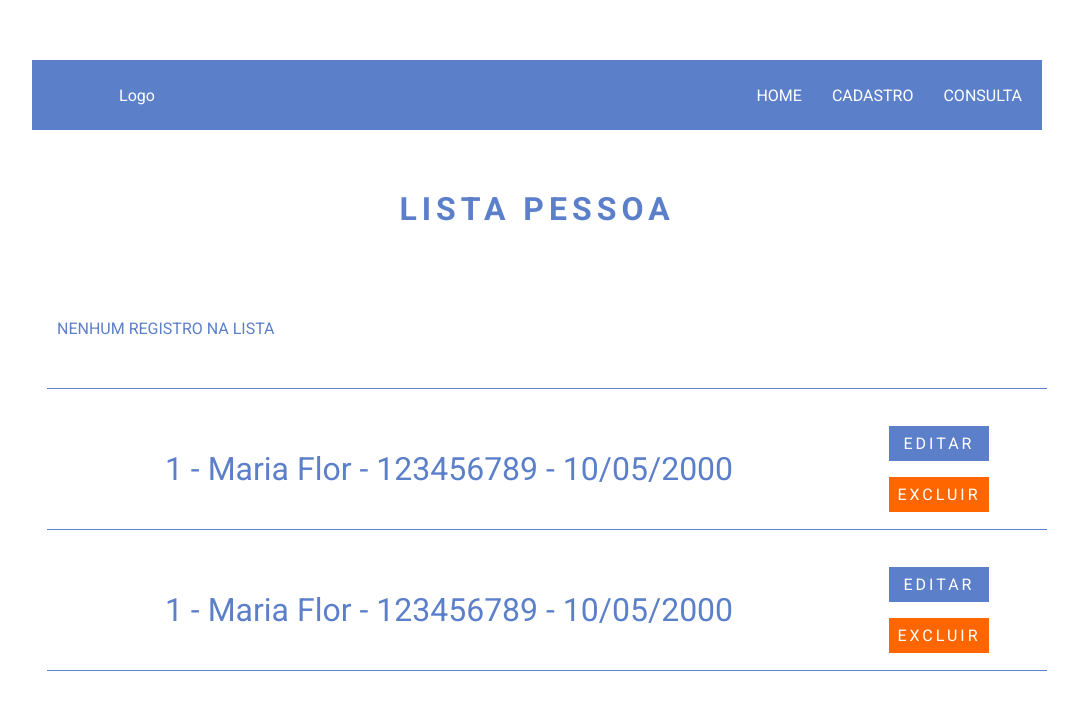
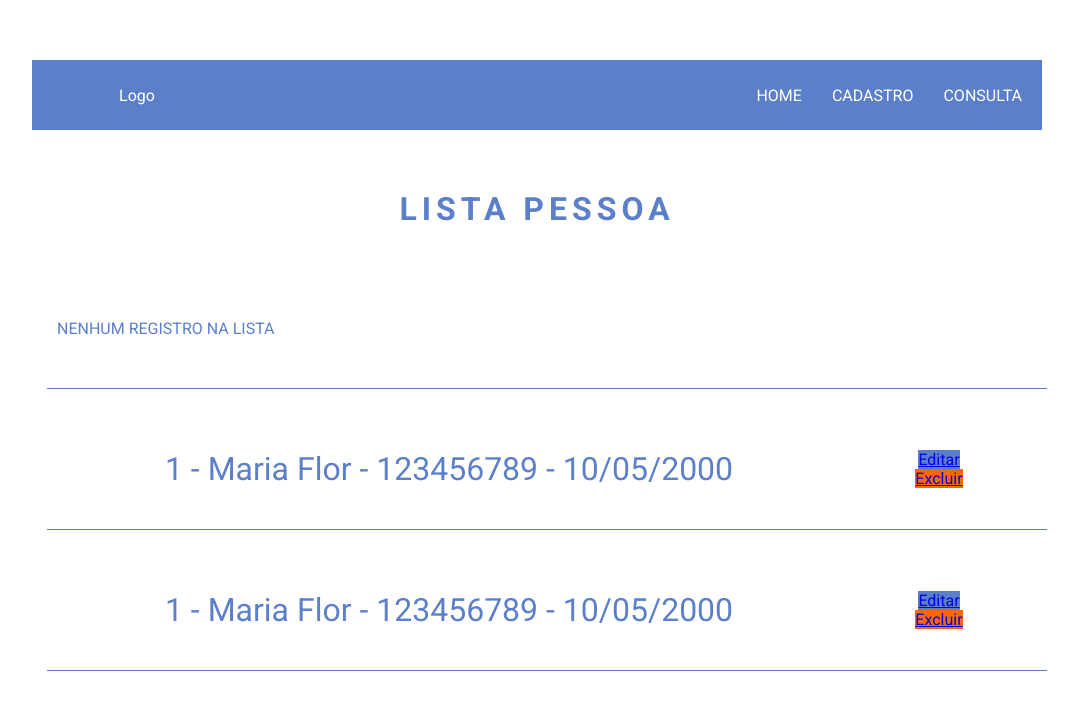
Before and after one commit to alifrebat-docente/CrudPessoa_QPR210_01_angular, an Angular app: page /lista in a window 1280 px wide. Shown: the top 710 px of the page, without its empty margins (103-1176 px from the left). Built offline with nearby package versions, Linux system fonts and the light colour scheme.

Commit message:
Formatado os linkss Editar e Excluir

```diff
--- a/src/app/component/lista/lista.css
+++ b/src/app/component/lista/lista.css
@@ -45,33 +45,34 @@ h1 {
     flex-direction: column;
 }
 
-.btns-lista a {
-    padding: 8px 0px;
-}
 
 /*FORMATAÇÃO DOS BOTÕES*/
-a:link,
-a:visited,
-a:active {
+.btns-lista .lnk-btn {
+    margin: 8px 0px;
     text-decoration: none;
     text-transform: uppercase;
     color: var(--branca);
     width: 100px;
+    height: 35px;
     text-align: center;
     margin: 8px 0px;
+    padding: 5px;
     transition: opacity 0.5s ease;
     letter-spacing: 3px;
+    cursor: pointer;
+    display: flex;
+    align-items: center;
+    justify-content: center;
 }
 
-a:hover {
+.lnk-btn:hover {
     opacity: 0.5;
 }
 
-.lnk-editar {
+a.lnk-editar {
     background-color: var(--primaria);
-    color: var(--branca);
 }
 
-.lnk-excluir {
+a.lnk-excluir {
     background-color: var(--cor-botao01);
 }
```
